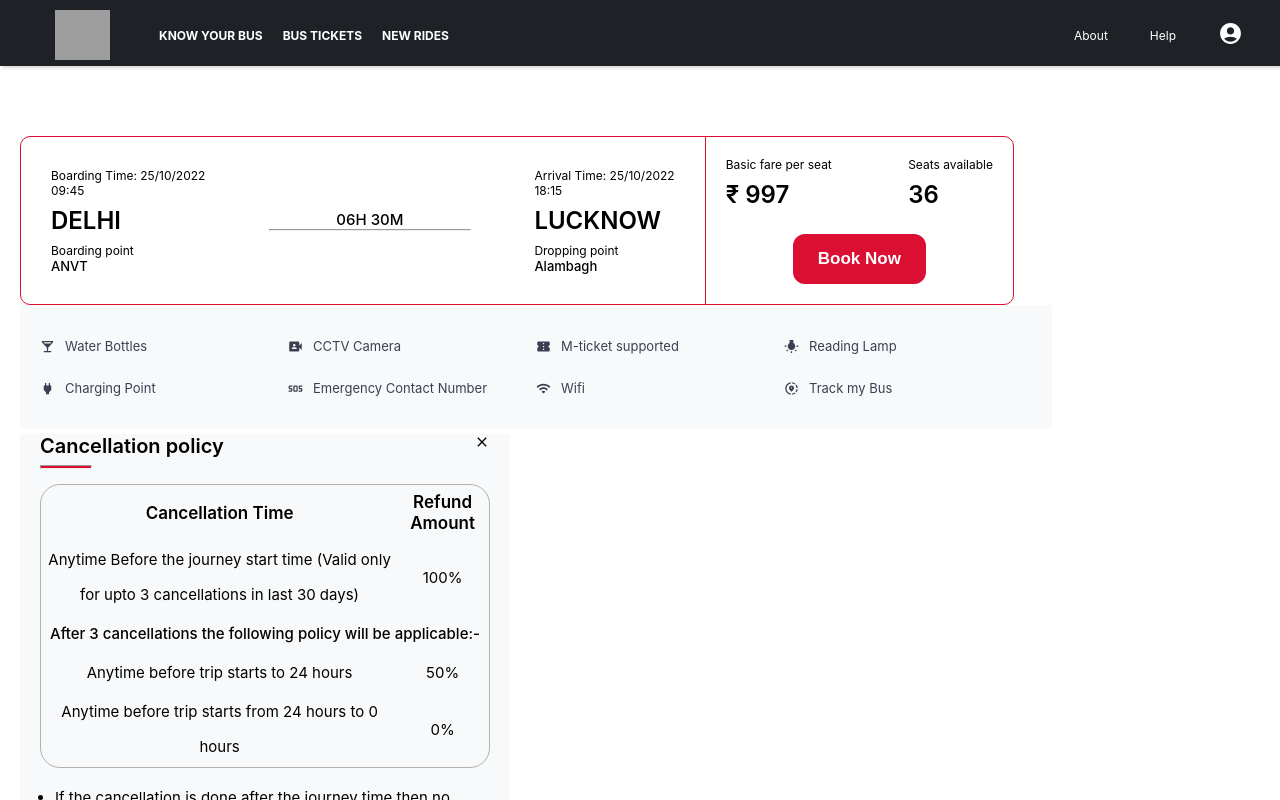
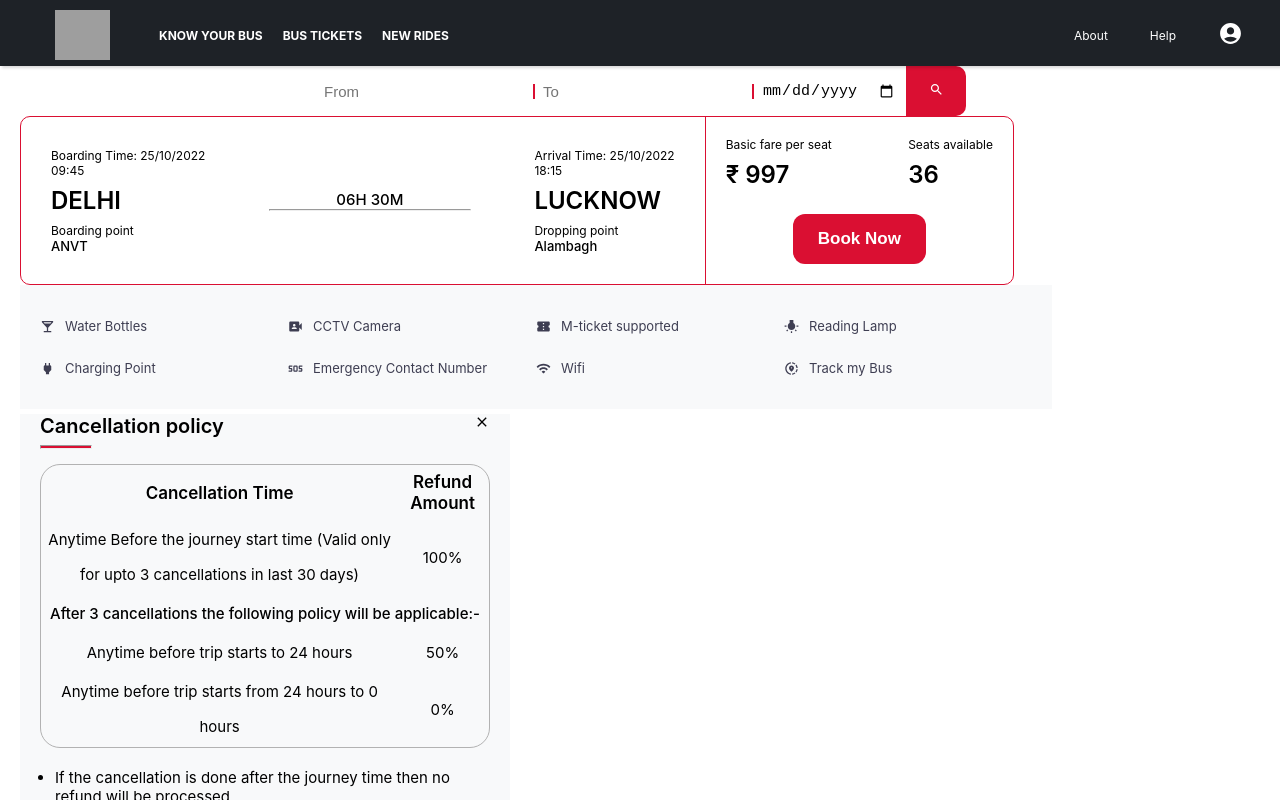
Before and after one commit to naina25/Capstone_Project, a React (Create React App) app in the folder knowyourbus/: page /buses in a window 1280 px wide. Shown: the top 800 px of the page. Built offline with nearby package versions, Linux system fonts and the light colour scheme; grey boxes are pictures that could not be loaded.

Commit message:
Add bus card to bus page component

```diff
--- a/knowyourbus/src/App.css
+++ b/knowyourbus/src/App.css
@@ -6,3 +6,7 @@ section {
 hr {
 	width: 15rem;
 }
+
+section.buses-section {
+	margin-top: 0;
+}
--- a/knowyourbus/src/Components/BusesComponent/BusCards/BusCards.css
+++ b/knowyourbus/src/Components/BusesComponent/BusCards/BusCards.css
@@ -1,6 +1,3 @@
-.bus-page {
-	display: flex;
-}
 .bus-cards * {
 	margin: 0;
 }
--- a/knowyourbus/src/Components/BusesComponent/BusCards/BusCards.jsx
+++ b/knowyourbus/src/Components/BusesComponent/BusCards/BusCards.jsx
@@ -1,10 +1,13 @@
 import "./BusCards.css";
 import React from "react";
+import Amenities from "../Amenities/Amenities";
+import Policies from "../Policies/Policies";
 
 const BusCards = () => {
 	return (
 		// <div className="bus-page">
 		// 	<div className="bus-filters"></div>
+		<>
 			<div className="bus-cards">
 				<div className="bus-card-info">
 					<div className="boarding-info timing-info">
@@ -42,6 +45,9 @@ const BusCards = () => {
 					</button>
 				</div>
 			</div>
+			<Amenities />
+			<Policies />
+		</>
 		// </div>
 	);
 };
--- /dev/null
+++ b/knowyourbus/src/Components/BusesComponent/BusPage/BusPage.jsx
@@ -0,0 +1,12 @@
+import React from "react";
+import BusCards from "../BusCards/BusCards";
+
+const BusPage = () => {
+	return (
+		<div className="bus-page">
+			<BusCards />
+		</div>
+	);
+};
+
+export default BusPage;
--- a/knowyourbus/src/Pages/Buses.jsx
+++ b/knowyourbus/src/Pages/Buses.jsx
@@ -1,14 +1,15 @@
 import React from "react";
-import BusCards from "../Components/BusesComponent/BusCards/BusCards";
-import Amenities from "../Components/BusesComponent/Amenities/Amenities";
-import Policies from "../Components/BusesComponent/Policies/Policies";
+// import BusCards from "../Components/BusesComponent/BusCards/BusCards";
+// import Amenities from "../Components/BusesComponent/Amenities/Amenities";
+// import Policies from "../Components/BusesComponent/Policies/Policies";
+import SearchForm from "../Components/SearchForm/SearchForm";
+import BusPage from "../Components/BusesComponent/BusPage/BusPage";
 
 const Buses = () => {
 	return (
-		<section className="busees-section">
-			<BusCards />
-			<Amenities />
-			<Policies />
+		<section className="buses-section">
+			<SearchForm />
+			<BusPage />
 		</section>
 	);
 };
```
Also changed, not shown: knowyourbus/src/Components/BusesComponent/BusPage/BusPage.css (added). Lines whose indentation alone changed are shown as unchanged.
